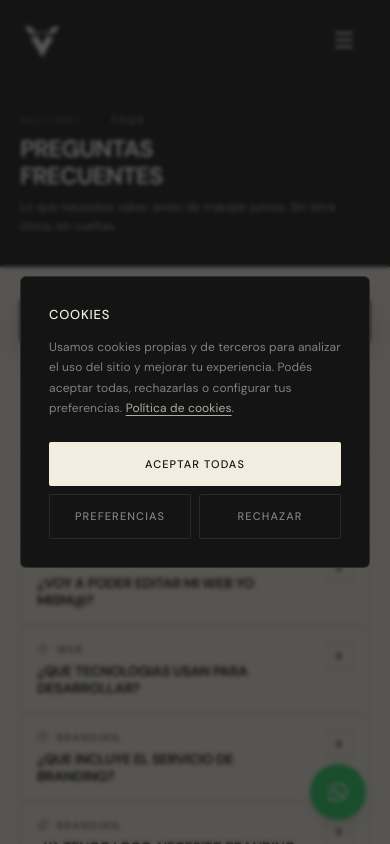
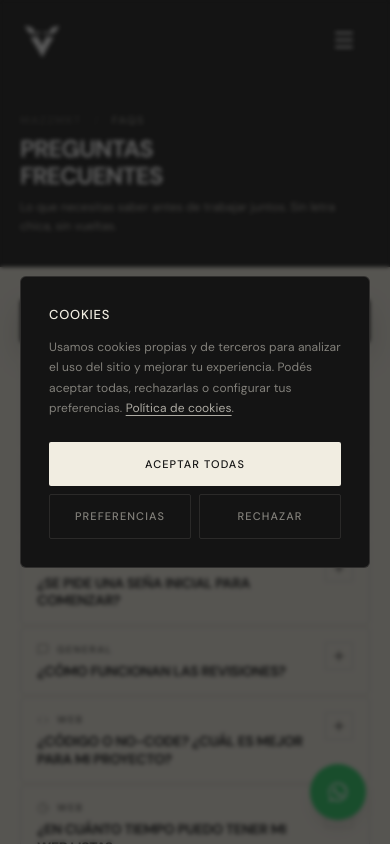
Before and after one commit to marianamazza2/mazzmkt, a React (Vite) app: page /faqs in a window 390 px wide. Shown: the top 844 px of the page. Built offline with nearby package versions, Linux system fonts and the light colour scheme.

Commit message:
fix analytics and ADD faqs questions

```diff
--- a/src/routes/faqs.tsx
+++ b/src/routes/faqs.tsx
@@ -14,13 +14,15 @@ import {
   Sparkles,
   Zap,
   Palette,
-  Target,
   Search,
   Share2,
   TrendingUp,
-  Megaphone,
   BarChart3,
   Bot,
+  Activity,
+  MousePointerClick,
+  MessageSquare,
+  Globe,
 } from "lucide-react";
 
 export const Route = createFileRoute("/faqs")({
@@ -37,24 +39,62 @@ interface FAQ {
 }
 
 const faqs: FAQ[] = [
+  // GENERAL
+  {
+    id: 17,
+    category: "GENERAL",
+    icon: MessageSquare,
+    question: "¿Cómo es el proceso para comenzar a trabajar juntos?",
+    answer:
+      "Nos contactas por whatsApp o a través de la web y te enviamos un formulario inicial para conocer mejor tu proyecto y tus necesidades. Con esa información preparamos una propuesta general adaptada a lo que buscas. Si lo que ofrecemos encaja con lo que necesitas, coordinamos una reunión para conocernos, conversar y definir detalles.",
+    highlight: "Contacto → formulario → propuesta → reunión. Así de simple.",
+  },
+  {
+    id: 22,
+    category: "GENERAL",
+    icon: Check,
+    question: "¿Cómo funciona el proceso antes de iniciar un proyecto?",
+    answer:
+      "Una vez aprobada la propuesta, enviamos un contrato digital junto con el primer pago de reserva. Esto nos permite alinear expectativas, definir el alcance del proyecto y comenzar el trabajo de manera organizada.",
+    highlight: "Propuesta aprobada → contrato + reserva → empezamos.",
+  },
+   {
+    id: 21,
+    category: "GENERAL",
+    icon: Check,
+    question: "¿Se pide una seña inicial para comenzar?",
+    answer:
+      "Sí. Para reservar tu lugar en agenda y dar inicio al proyecto, solicitamos una seña del 50% del valor total acordado. El 50% restante se abona al finalizar y antes de la entrega. Esto nos permite planificar tiempos y dedicación real a tu proyecto desde el primer día.",
+    highlight: "50% para comenzar, 50% a la entrega. Sin sorpresas.",
+  },
+  {
+    id: 20,
+    category: "GENERAL",
+    icon: MessageSquare,
+    question: "¿Cómo funcionan las revisiones?",
+    answer:
+      "Ofrecemos hasta dos rondas completas de revisiones en cada proyecto. Nuestro proceso estratégico inicial  briefing, investigación y definición de objetivos  está diseñado para alinear la dirección creativa desde el principio y asegurar que el proyecto avance con claridad y coherencia.\n\nEn caso de necesitarlo, se puede realizar una tercera ronda destinada únicamente a ajustes menores o detalles finales.",
+    highlight: "Hasta 2 rondas completas + 1 de ajustes finales si se necesita.",
+  },
+
   // WEB
   {
     id: 1,
     category: "WEB",
     icon: Code,
-    question: "¿Codigo o No-Code? ¿Cual es mejor para mi proyecto?",
+    question: "¿Código o No-Code? ¿Cuál es mejor para mi proyecto?",
     answer:
-      "Depende de tus objetivos. El No-Code (Webflow, Framer, Wix) es ideal si necesitas una web rapida, con bajo presupuesto y planeas editarla vos mism@. El codigo a medida es para proyectos que buscan diferenciarse, necesitan funcionalidades especificas, maxima velocidad de carga, o escalar sin limitaciones. Si tu marca busca destacar y transmitir innovacion, el codigo es el camino.",
-    highlight: "Si queres que tu web grite 'esto es premium', necesitas codigo.",
+      "Depende de tus objetivos. El No-Code (Webflow, Framer, Wix) es ideal si necesitas una web rápida, con bajo presupuesto y planeas editarla tu mism@. El código a medida es para proyectos que buscan diferenciarse, necesitan funcionalidades específicas, máxima velocidad de carga, o escalar sin limitaciones. Si tu marca busca destacar y transmitir innovación, el código es el camino.",
+    highlight: "Si quieres que tu web grite 'esto es premium', necesitas código.",
   },
   {
     id: 2,
     category: "WEB",
     icon: Clock,
-    question: "¿En cuanto tiempo puedo tener mi web lista?",
+    question: "¿En cuánto tiempo puedo tener mi web lista?",
     answer:
-      "Con codigo, una landing o web institucional puede estar lista en 2-3 dias habiles. Esto no incluye el diseno ni branding (si ya lo tenes, volamos). Proyectos mas complejos con e-commerce, integraciones o funcionalidades custom pueden tomar 1-3 semanas. El No-Code suele tomar tiempos similares pero con menos flexibilidad para cambios estructurales.",
-    highlight: "2-3 dias si ya tenes tu diseno listo. Sin vueltas.",
+      "Con código, una landing o web puede estar lista en 2-3 días hábiles. Esto no incluye el diseño ni branding (si ya lo tienes, volamos). Proyectos más complejos con e-commerce, integraciones o funcionalidades custom pueden tomar 1-3 semanas. El No-Code suele tomar tiempos similares pero con menos flexibilidad para cambios estructurales.",
+    highlight: "2-3 días si ya tienes tu diseño listo. Sin vueltas.",
   },
   {
     id: 3,
@@ -62,27 +102,36 @@ const faqs: FAQ[] = [
     icon: Wrench,
     question: "¿Voy a poder editar mi web yo mism@?",
     answer:
-      "Con No-Code, si. Plataformas como Webflow o Framer tienen editores visuales intuitivos. Con codigo, depende de como lo construyamos: podemos integrar un CMS headless (Sanity, Strapi) para que edites contenido facilmente, o si preferis no tocar nada, ofrecemos planes de mantenimiento mensuales donde nos encargamos de todo.",
+      "Con No-Code, sí. Plataformas como Webflow o Framer tienen editores visuales intuitivos. O si prefieres no tocar nada, ofrecemos planes de mantenimiento donde nos encargamos de todo lo que necesites.",
     highlight:
-      "No-Code = editas vos. Codigo = editas contenido o lo hacemos nosotros.",
+      "No-Code = lo editas tú. Código = editas contenido o lo hacemos nosotros.",
   },
   {
-    id: 4,
+    id: 18,
     category: "WEB",
-    icon: Zap,
-    question: "¿Que tecnologias usan para desarrollar?",
+    icon: Globe,
+    question: "¿El desarrollo incluye hosting y dominio?",
     answer:
-      "Trabajamos con el stack mas moderno del mercado: Next.js 16, React 19, TypeScript, Tailwind CSS 4, y Framer Motion para animaciones. Usamos herramientas de IA como Claude Code para acelerar desarrollo sin perder calidad. El resultado: webs ultra rapidas, SEO-friendly, y con un codigo limpio y mantenible.",
-    highlight: "Stack 2025: Next.js + React + IA = velocidad x3.",
+      "El dominio es tuyo y lo registras tú (te guiamos si lo necesitas). Para el hosting, en proyectos con código usamos Vercel, una plataforma de alto rendimiento que en muchos casos es gratuita. En proyectos No-Code, el hosting ya está incluido en la plataforma elegida. En todos los casos te asesoramos para que todo quede bajo tu control y no dependas de nosotros para nada crítico.",
+    highlight: "Tu dominio, tu hosting, tu control. Nosotros te guiamos.",
   },
   // BRANDING
+  {
+    id: 19,
+    category: "BRANDING",
+    icon: Clock,
+    question: "¿Cuánto tarda el proceso de branding?",
+    answer:
+      "Un branding completo tarda entre 2 y 4 semanas, dependiendo de la complejidad de la marca y la velocidad de feedback de tu parte. El proceso tiene etapas claras: estrategia y brief, exploración de conceptos, desarrollo de la identidad elegida, y entrega de archivos finales con guidelines. No apuramos el proceso porque una identidad bien construida es una inversión a largo plazo.",
+    highlight: "2-4 semanas para una identidad que dure años.",
+  },
   {
     id: 5,
     category: "BRANDING",
     icon: Palette,
-    question: "¿Que incluye el servicio de branding?",
+    question: "¿Qué incluye el servicio de branding?",
     answer:
-      "Nuestro branding cubre desde la estrategia de marca hasta la identidad visual completa: logo, paleta de colores, tipografias, sistema de iconos, guidelines de uso, y aplicaciones (tarjetas, redes, papeleria). No es solo un logo bonito, es construir una identidad que comunique quien sos y por que deberian elegirte.",
+      "Nuestro branding cubre desde la estrategia de marca hasta la identidad visual completa: logo, paleta de colores, tipografías, sistema de iconos, guidelines de uso, aplicaciones básicas de la marca (tarjetas, redes, papelería) y la marca en vivo, es decir, mockups reales que muestran tu identidad aplicada en distintos soportes para que puedas ver cómo se ve antes de salir al mundo. Y si además contratas el servicio de aplicaciones, sumamos un set ampliado de mockups de ejemplo para mostrar tu marca en acción con mayor profundidad y variedad. No es solo un logo bonito, es construir una identidad que comunique quién sos y por qué deberían elegirte.",
     highlight: "Branding = estrategia + identidad. No solo un logo.",
   },
   {
@@ -91,65 +140,65 @@ const faqs: FAQ[] = [
     icon: Sparkles,
     question: "¿Ya tengo logo, necesito branding completo?",
     answer:
-      "Un logo solo no es branding. Si tu marca no tiene coherencia visual (colores definidos, tipografias, tono de comunicacion), cada pieza que crees va a sentirse desconectada. Podemos trabajar desde tu logo existente y construir un sistema visual completo, o si el logo no esta a la altura, proponer un rediseno.",
+      "Un logo solo no es branding. Si tu marca no tiene coherencia visual (colores definidos, tipografías, tono de comunicación), cada pieza que crees va a sentirse desconectada. Podemos trabajar desde tu logo existente y construir un sistema visual completo, o si el logo no está a la altura, proponer un rediseño.",
     highlight: "Logo ≠ Branding. Tu marca necesita un sistema completo.",
-  },
-  // PUBLICIDAD
-  {
-    id: 7,
-    category: "PUBLICIDAD",
-    icon: Megaphone,
-    question: "¿Que tipo de publicidad digital manejan?",
-    answer:
-      "Gestionamos campanas en Meta Ads (Instagram y Facebook), Google Ads (Search, Display, YouTube), y TikTok Ads. Desde la estrategia y segmentacion hasta la creacion de piezas y la optimizacion continua. No tiramos plata en ads sin estrategia: cada peso invertido tiene un objetivo medible.",
-    highlight: "Meta + Google + TikTok. Estrategia antes que presupuesto.",
-  },
-  {
-    id: 8,
-    category: "PUBLICIDAD",
-    icon: Target,
-    question: "¿Cuanto deberia invertir en publicidad?",
-    answer:
-      "No hay un minimo universal, pero recomendamos arrancar con al menos $300-500 USD/mes en ads para tener data suficiente y optimizar. Lo importante no es cuanto invertis, sino como. Con buena segmentacion, creativos fuertes y optimizacion constante, podemos lograr resultados con presupuestos accesibles. El fee de gestion es aparte de la inversion en plataformas.",
-    highlight: "No se trata de cuanto, sino de como invertis.",
   },
   // SEO
   {
     id: 9,
     category: "SEO",
     icon: Search,
-    question: "¿Cuanto tarda en verse resultados con SEO?",
+    question: "¿Cuánto tarda en verse resultados con SEO?",
     answer:
-      "El SEO es una estrategia a mediano-largo plazo. Los primeros resultados suelen verse entre 3 y 6 meses, dependiendo de la competencia en tu sector y el estado actual de tu web. Pero una vez que posicionas, el trafico es organico y sostenido. Es la inversion que mas retorno da a largo plazo.",
-    highlight: "3-6 meses para resultados. Despues, trafico gratis y constante.",
+      "El SEO es una estrategia a mediano-largo plazo. Los primeros resultados suelen verse entre 3 y 6 meses, dependiendo de la competencia en tu sector y el estado actual de tu web. Pero una vez que posicionas, el tráfico es orgánico y sostenido. Es la inversión que más retorno da a largo plazo.",
+    highlight: "3-6 meses para resultados. Después, tráfico gratis y constante.",
   },
   {
     id: 10,
     category: "SEO",
     icon: TrendingUp,
-    question: "¿Que incluye el servicio de SEO?",
+    question: "¿Qué incluye el servicio de SEO?",
     answer:
-      "Auditoria tecnica completa, investigacion de palabras clave, optimizacion on-page (titulos, metas, estructura, velocidad), estrategia de contenido, link building, y reportes mensuales con metricas claras. No vendemos humo: si algo no se puede medir, no lo hacemos.",
-    highlight: "SEO tecnico + contenido + reportes. Todo medible.",
+      "Auditoría técnica completa, investigación de palabras clave, optimización on-page (títulos, metas, estructura, velocidad), estrategia de contenido, link building, y reportes mensuales con métricas claras.",
+    highlight: "SEO técnico + contenido + reportes. Todo medible.",
   },
   // REDES SOCIALES
   {
     id: 11,
     category: "REDES SOCIALES",
     icon: Share2,
-    question: "¿Manejan redes sociales? ¿Que incluye?",
+    question: "¿Gestionan redes sociales? ¿Qué incluye?",
     answer:
-      "Si. Ofrecemos gestion integral de redes: estrategia de contenido, calendario editorial, diseno de piezas, copywriting, publicacion, community management, y reportes mensuales. Trabajamos Instagram, TikTok, LinkedIn, y otras plataformas segun tu audiencia. No publicamos por publicar: cada post tiene un proposito.",
-    highlight: "Estrategia + contenido + gestion. No solo postear.",
+      "Sí. Ofrecemos gestión integral de redes: estrategia de contenido, calendario editorial, diseño de piezas, copywriting, publicación, community management, y reportes mensuales.",
+    highlight: "Estrategia + contenido + gestión. No solo postear.",
   },
   {
     id: 12,
     category: "REDES SOCIALES",
     icon: BarChart3,
-    question: "¿Puedo ver resultados de la gestion de redes?",
+    question: "¿Puedo ver resultados de la gestión de redes?",
     answer:
-      "Por supuesto. Entregamos reportes mensuales con metricas reales: alcance, engagement, crecimiento de seguidores, clicks, y conversiones. No nos quedamos en vanity metrics (likes). Lo que importa es si tus redes estan generando comunidad, confianza y, en ultima instancia, ventas.",
-    highlight: "Reportes mensuales. Metricas que importan, no vanity metrics.",
+      "Por supuesto. Entregamos reportes mensuales con métricas reales: alcance, engagement, crecimiento de seguidores, clicks, y conversiones. No nos quedamos en vanity metrics (likes). Lo que importa es si tus redes están generando comunidad, confianza y, en última instancia, ventas.",
+    highlight: "Reportes mensuales. Métricas que importan, no vanity metrics.",
+  },
+  // ANALYTICS
+  {
+    id: 15,
+    category: "ANALYTICS",
+    icon: Activity,
+    question: "¿Qué incluye el servicio de Analytics & Tracking?",
+    answer:
+      "Configuramos e implementamos todo el stack de medición que tu negocio necesita: GA4 para seguimiento completo de usuarios, comportamiento y conversiones; Google Tag Manager para gestionar todos los eventos y disparadores sin depender del equipo de desarrollo; Microsoft Clarity para mapas de calor, grabaciones de sesiones y análisis de experiencia; e implementamos los píxeles de Meta y TikTok para que tus campañas de publicidad pagada cuenten con datos precisos y optimización real. El objetivo es que cada decisión que tomes esté respaldada por datos reales, no suposiciones.",
+    highlight: "Sin medicion no hay optimizacion. Sin datos, no hay estrategia.",
+  },
+  {
+    id: 16,
+    category: "ANALYTICS",
+    icon: MousePointerClick,
+    question: "¿Por qué necesito GA4 y Tag Manager bien configurados?",
+    answer:
+      "Muchos negocios tienen GA4 instalado pero mal configurado: eventos que no disparan, conversiones que no se registran, datos que no reflejan la realidad. Un setup correcto te permite saber exactamente de dónde vienen tus usuarios, qué hacen en tu web, dónde se pierden y cuáles son los canales que realmente convierten. Tag Manager centraliza toda la lógica de tracking en un solo lugar, sin necesidad de tocar el código cada vez que necesitas medir algo nuevo.",
+    highlight: "GA4 mal configurado = decisiones mal tomadas.",
   },
   // IA
   {
@@ -158,27 +207,19 @@ const faqs: FAQ[] = [
     icon: Bot,
     question: "¿Usan inteligencia artificial? ¿Eso afecta la calidad?",
     answer:
-      "Si, usamos IA como herramienta de productividad, no como reemplazo. Herramientas como Claude Code nos ayudan a escribir codigo mas rapido y con menos errores. Pero cada linea es revisada, cada decision es humana, y la estrategia creativa siempre viene de nosotr@s. La IA potencia, no reemplaza.",
-    highlight: "IA = mas rapido + misma calidad. Lo mejor de ambos mundos.",
-  },
-  {
-    id: 14,
-    category: "IA",
-    icon: Sparkles,
-    question: "¿Como aplican IA en marketing y contenido?",
-    answer:
-      "Usamos IA para acelerar investigacion de mercado, generar borradores de copy, analizar datos de campanas, crear variantes de anuncios para A/B testing, y automatizar tareas repetitivas. Pero la estrategia, la creatividad y la voz de marca siempre son humanas. La IA es el turbo, nosotros manejamos el volante.",
-    highlight: "IA para acelerar. Humanos para decidir.",
+      "Sí, y nos ayuda a ser mucho más eficientes. Herramientas como Claude Code y Codex nos permiten desarrollar más rápido, con menos errores, y explorar soluciones que antes nos llevaban días, en horas. La IA nos da una ventaja competitiva real: iteramos más rápido, entregamos mejor, y el resultado final es superior. No lo usamos para hacer lo mismo de siempre, lo usamos para hacer cosas que antes no eran posibles.",
+    highlight: "IA = ventaja competitiva real. Más rápido, mejor, sin límites. IA para acelerar, humanos para decidir.",
   },
 ];
 
 const categories = [
   "TODOS",
+  "GENERAL",
   "WEB",
   "BRANDING",
-  "PUBLICIDAD",
   "SEO",
   "REDES SOCIALES",
+  "ANALYTICS",
   "IA",
 ];
 
@@ -207,7 +248,7 @@ function FAQsPage() {
     <>
       <SEOHead
         title="FAQs - Preguntas Frecuentes | MAZZMKT"
-        description="Resolvemos tus dudas sobre desarrollo web, branding y marketing digital. Codigo vs No-Code, tiempos de entrega, precios y mas."
+        description="Resolvemos tus dudas sobre desarrollo web, branding y marketing digital. Código vs No-Code, tiempos de entrega, precios y más."
       />
 
       {/* Hero */}
@@ -295,7 +336,7 @@ function FAQsPage() {
         </div>
       </section>
 
-      {/* Category Filter — oculto en mobile, visible en desktop */}
+      {/* Category Filter  oculto en mobile, visible en desktop */}
       <section className="hidden md:block bg-light py-7 border-b border-[#14141410]">
         <div className="container mx-auto px-6">
           <motion.div
@@ -325,7 +366,7 @@ function FAQsPage() {
       {/* FAQs Section */}
       <section id="faqs" className="bg-light py-8 md:py-20">
         <div className="container mx-auto px-5 md:px-6">
-          {/* Dropdown filtro — solo mobile */}
+          {/* Dropdown filtro  solo mobile */}
           <div className="relative md:hidden mb-5">
             <button
               type="button"
@@ -471,9 +512,11 @@ function FAQsPage() {
                           className="overflow-hidden"
                         >
                           <div className="px-4 md:px-7 lg:px-8 pb-4 md:pb-8 lg:pb-10">
-                            <p className="faqs-answer-text max-w-4xl text-[#ffffffaa] md:text-[17px] leading-relaxed mb-3 md:mb-6">
-                              {faq.answer}
-                            </p>
+                            <div className="faqs-answer-text max-w-4xl text-[#ffffffaa] md:text-[17px] leading-relaxed mb-3 md:mb-6 space-y-4">
+                              {faq.answer.split("\n\n").map((paragraph, i) => (
+                                <p key={i}>{paragraph}</p>
+                              ))}
+                            </div>
                             {faq.highlight && (
                               <motion.div
                                 initial={{ opacity: 0, x: -10 }}
@@ -520,8 +563,8 @@ function FAQsPage() {
 
           <div className="grid grid-cols-3 md:grid-cols-3 gap-8 md:gap-12 justify-items-center text-center">
             {[
-              { number: "2-3", label: "DIAS DESARROLLO", sublabel: "con codigo" },
-              { number: "50%", label: "SENA INICIAL", sublabel: "para arrancar" },
+              { number: "2-3", label: "DÍAS DESARROLLO", sublabel: "con código" },
+              { number: "50%", label: "SEÑAL INICIAL", sublabel: "para comenzar" },
               { number: "24H", label: "RESPUESTA", sublabel: "garantizada" },
             ].map((stat, index) => (
               <motion.div
```
